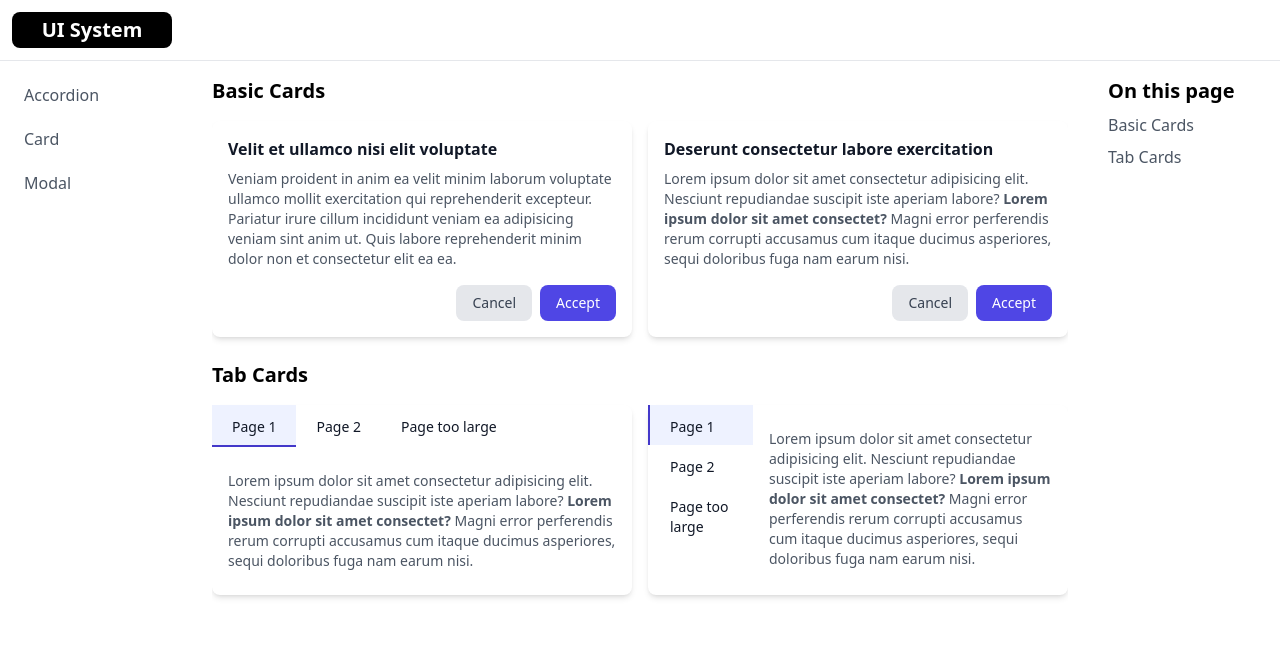
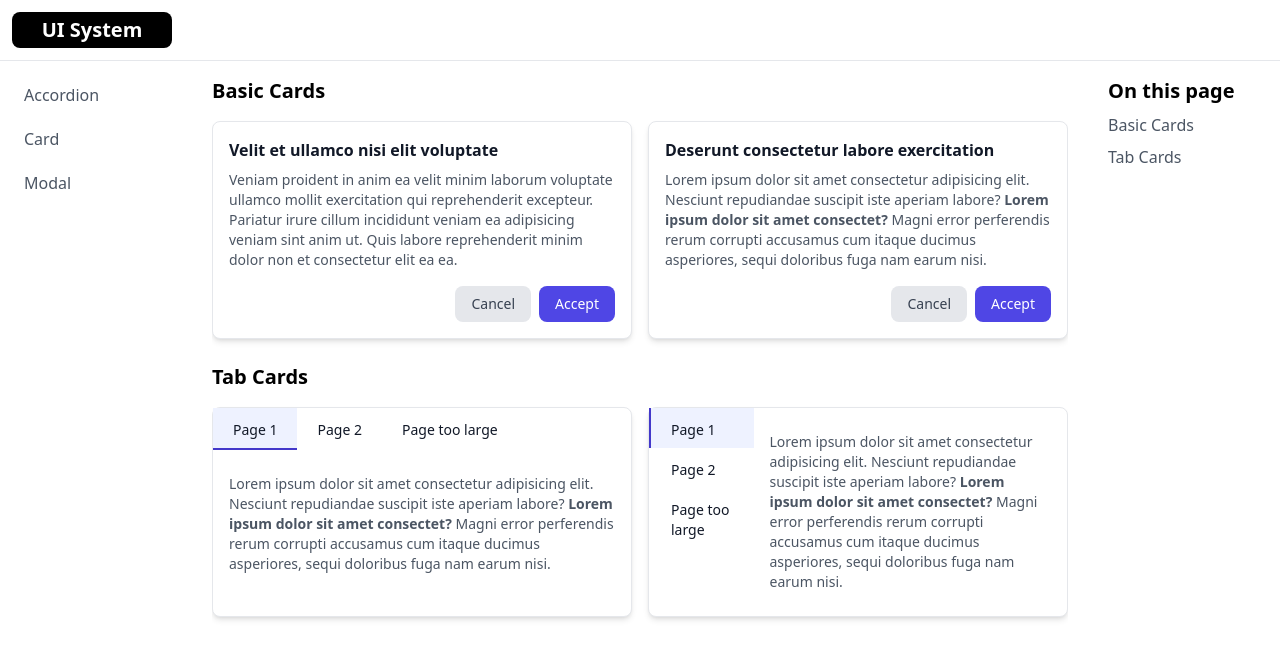
Before and after one commit to diegosalasmartinez/ui, a Next.js app: page /card in a window 1280 px wide. Shown: the top 658 px of the page. Built offline with nearby package versions, Linux system fonts and the light colour scheme.

Commit message:
Update border and shadow for cards

```diff
--- a/components/card/BasicCard.tsx
+++ b/components/card/BasicCard.tsx
@@ -10,7 +10,13 @@ interface BasicCardProps {
 
 export default function BasicCard({ title, body, children }: BasicCardProps) {
   return (
-    <div className={cn('flex flex-col justify-between', 'rounded-lg bg-white p-4 shadow-md', 'dark:bg-gray-800')}>
+    <div
+      className={cn(
+        'flex flex-col justify-between',
+        'rounded-lg bg-white p-4 shadow-md border-gray-200 border-[0.5px]',
+        'dark:bg-gray-800',
+      )}
+    >
       <div className='mb-2'>
         <Link
           href={`/card`}
--- a/components/card/TabCard.tsx
+++ b/components/card/TabCard.tsx
@@ -10,7 +10,7 @@ interface TabCardProps {
 
 export default function TabCard({ tabSelected, tabs, body, children, onClick }: TabCardProps) {
   return (
-    <div className={cn('flex flex-col', 'rounded-lg bg-white shadow-md', 'dark:bg-gray-800')}>
+    <div className={cn('flex flex-col', 'rounded-lg bg-white shadow-md border-gray-200 border-[0.5px]', 'dark:bg-gray-800')}>
       <div className='flex'>
         {tabs.map((item) => (
           <TabCardItem
@@ -29,7 +29,7 @@ export default function TabCard({ tabSelected, tabs, body, children, onClick }:
 
 export function TabVerticalCard({ tabSelected, tabs, body, children, onClick }: TabCardProps) {
   return (
-    <div className={cn('flex', 'rounded-lg bg-white shadow-md', 'dark:bg-gray-800')}>
+    <div className={cn('flex', 'rounded-lg bg-white shadow-md border-gray-200 border-[0.5px]', 'dark:bg-gray-800')}>
       <div className='flex shrink-0 grow-0 basis-1/4 flex-col'>
         {tabs.map((item) => (
           <TabCardItem
```
